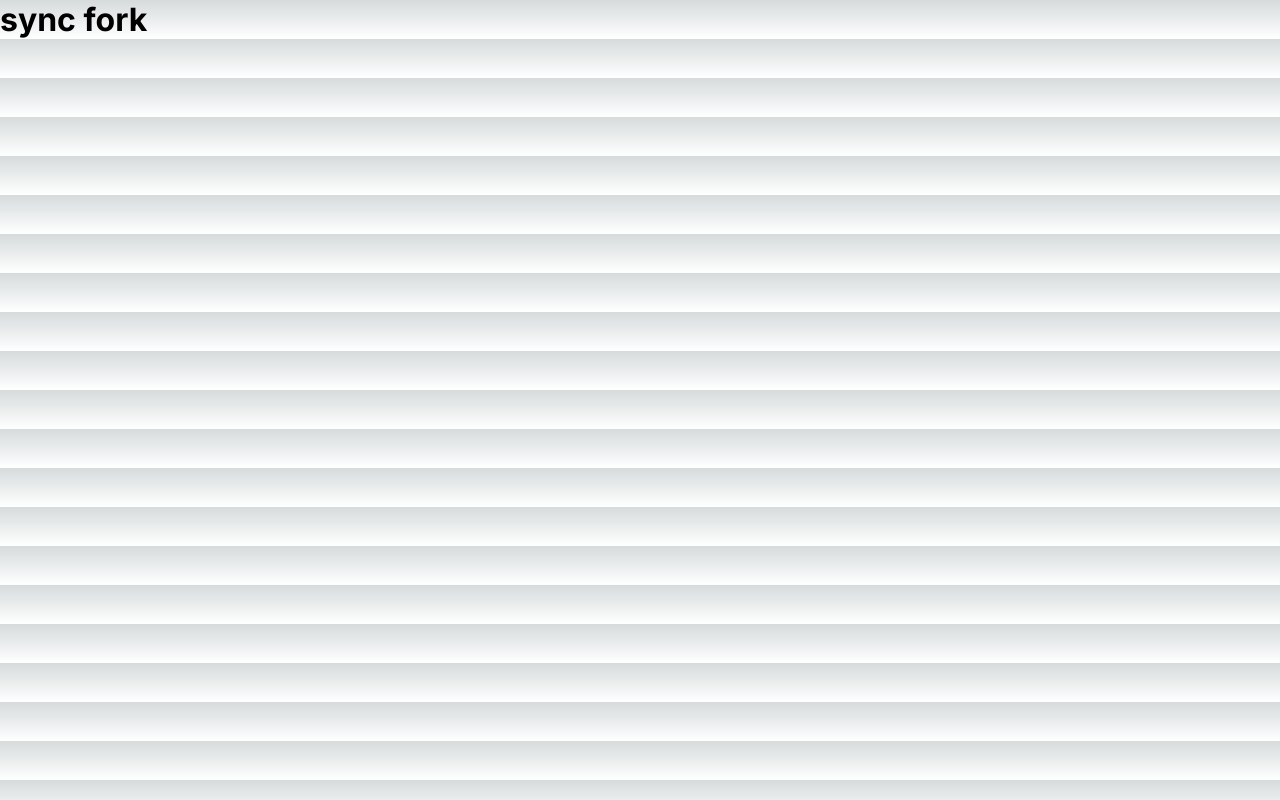
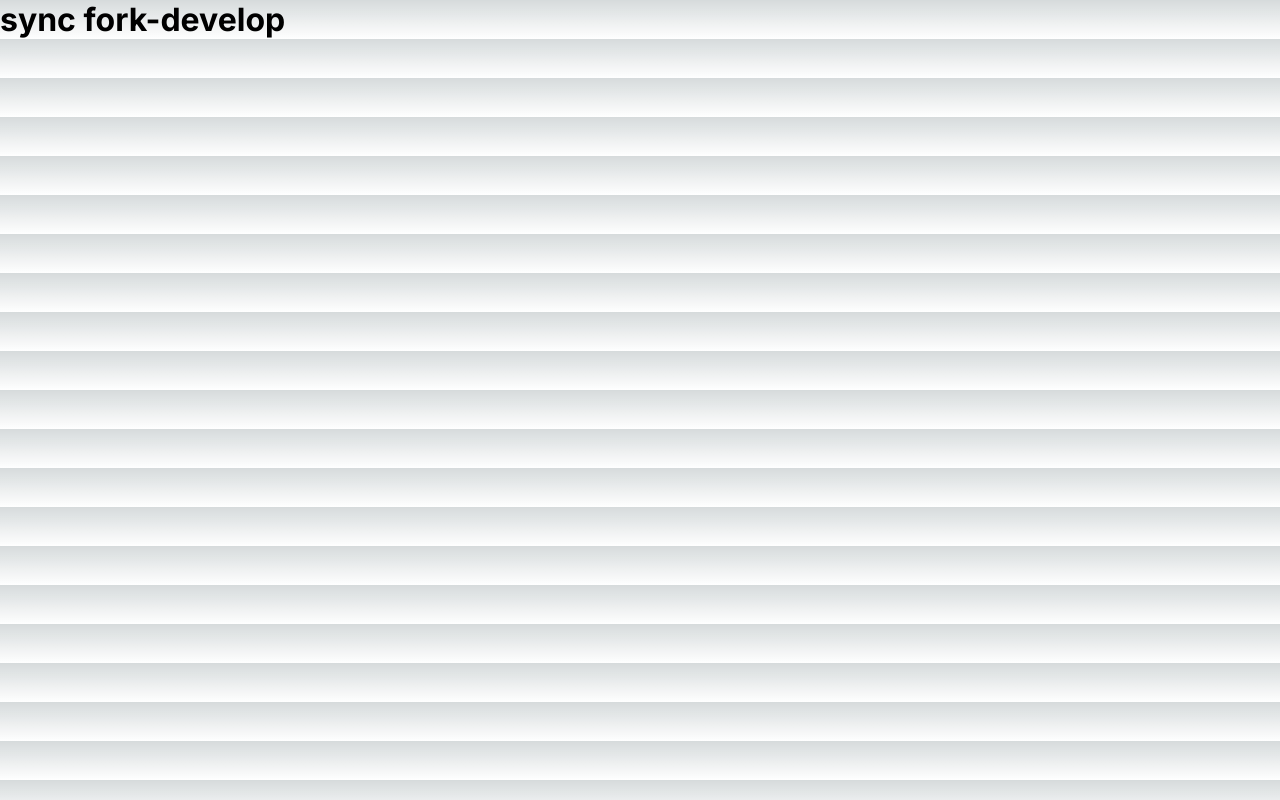
Before and after one commit to minh0518/teamRepo, a Next.js app: page / in a window 1280 px wide. Built offline with nearby package versions, Linux system fonts and the light colour scheme.

Commit message:
sync fork용 commit-develop

```diff
--- a/src/app/page.tsx
+++ b/src/app/page.tsx
@@ -2,5 +2,5 @@ import Image from 'next/image';
 import styles from './page.module.css';
 
 export default function Home() {
-  return <h1>sync fork</h1>;
+  return <h1>sync fork-develop</h1>;
 }
```
